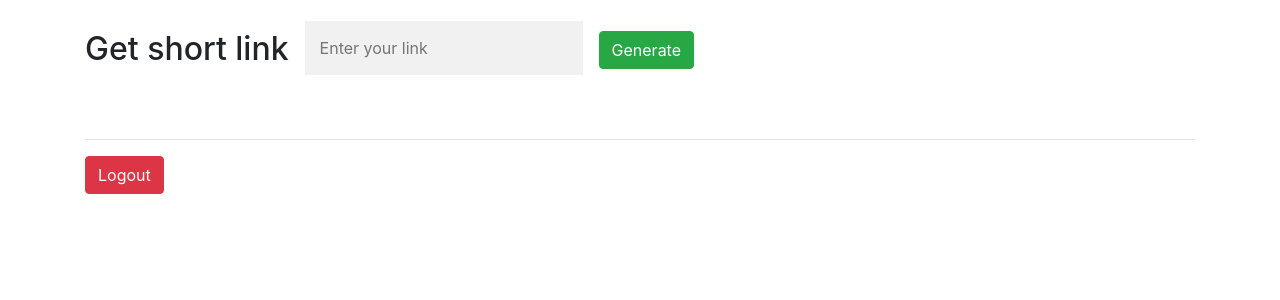
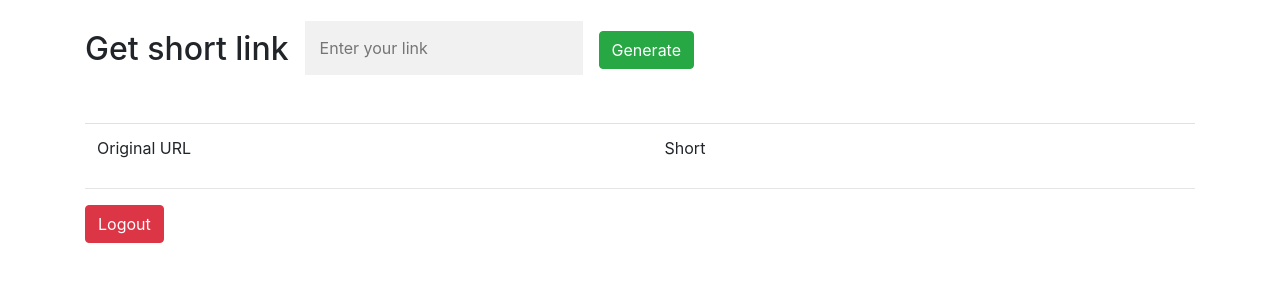
Before and after one commit to Sehenge/abelo, a PHP site: page /admin.php in a window 1280 px wide. Shown: the top 300 px of the page. Run offline with PHP 8.4, Linux system fonts and the light colour scheme; the visitor is signed in with stand-in values (Sample User, id 1); data that the repository does not hold is empty; some libraries are stand-ins or nearby versions.

Commit message:
added table header

```diff
--- a/admin.php
+++ b/admin.php
@@ -41,6 +41,7 @@ require_once "Shortener.php";
 
 <div class="container">
     <table class="table">
+        <thead><tr><td>Original URL</td><td>Short</td><td></td><td></td></tr></thead>
         <?php
         $shortener = new Shortener();
         $allUrls = $shortener->getAllUrls($user_id);
```
